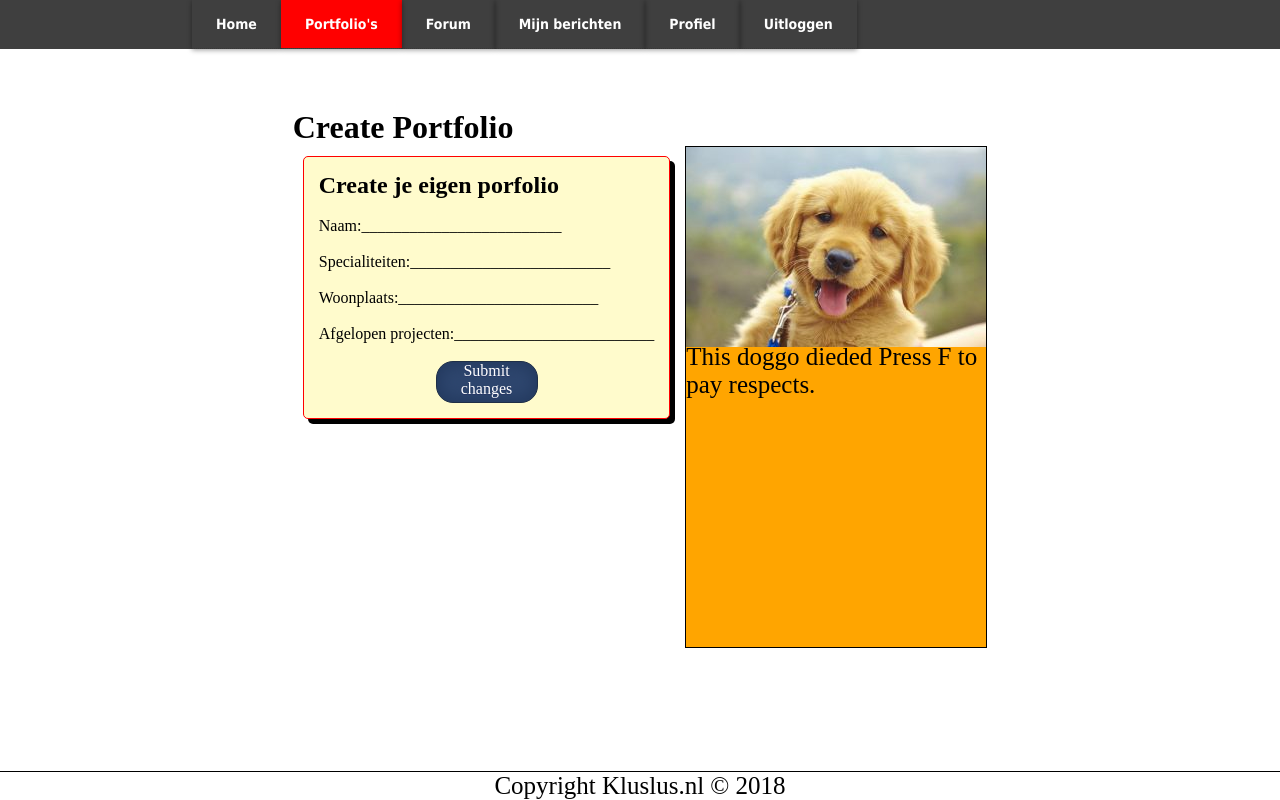
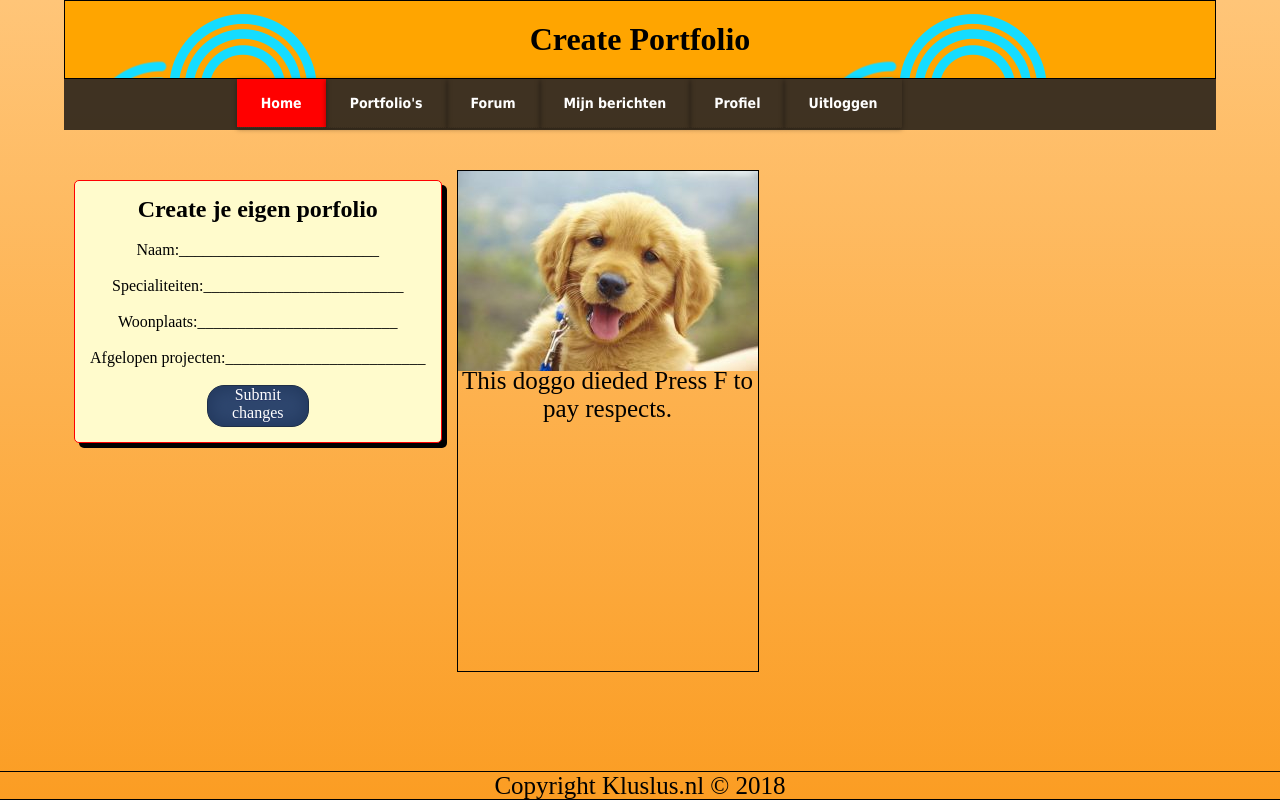
Before and after one commit to slvn99/Kluslus.nl, a PHP site: page /Portfoliocreate.html in a window 1280 px wide. Run offline with PHP 8.4, Linux system fonts and the light colour scheme.

Commit message:
Another footer fix
In porfolio en portfolio create gaat background nu ook mee

```diff
--- a/Website shit/Portfoliocreate.css
+++ b/Website shit/Portfoliocreate.css
@@ -4,17 +4,15 @@
 }
 
 
-header, section, footer, aside, article, nav{
-	display:block;
-}
-
+header, section, footer, aside, article, nav{display:block;}
 body{
-	text-align:center;
-	display: flex;
-	justify-content: center;
-	flex-direction: column;
-
+	height: auto !important;
+	height: 100%;
+	min-height: 100%;
 	width: 100%;
+	text-rendering: optimizeLegibility;
+	overflow: auto;
+	background: linear-gradient(to bottom, #ffc578 0%,#fb9d23 100%);
 }
 
 article{
@@ -22,12 +20,30 @@ article{
 }
 
 #wrapper{
-	display:flex;
-	flex:1;
-	margin: 20px auto;
-	text-align:left;
+	border-bottom: 1px solid black;
+	max-width: 100%;
+	margin: 0px 0px;
+	padding-left: 5%;
+	padding-right: 5%;
+	display: flex;
 	flex-direction: column;
-	max-width: 1000px;
+	flex: 1 1 auto;
+	background: linear-gradient(to bottom, #ffc578 0%,#fb9d23 100%);
+}
+body{
+	text-align:center;
+	display: flex;
+	justify-content: center;
+	flex-direction: column;
+	position: absolute;
+	width: 100%;
+}
+
+#top_header{
+	background:orange;
+	border:1px solid black;
+	padding: 20px;
+	background-image:url("Resources/logotransparant.png");
 }
 
 nav{
@@ -130,7 +146,7 @@ nav > ul > li > a:hover:not(.active){background-color:yellow;}
 
 #sidebar{
 	float:right;
-	background-color:orange;
+	background: linear-gradient(to bottom, #ffc578 0%,#fb9d23 100%);
 	border:solid black 1px;
 	margin-left: 5px;
 	width: 300px;
--- a/Website shit/Portfoliocreate.html
+++ b/Website shit/Portfoliocreate.html
@@ -7,21 +7,22 @@
     <link rel="stylesheet" href="Portfoliocreate.css">
 </HEAD>
 <BODY>
+	<DIV id="wrapper">
+	<HEADER ID="top_header">
+		<H1 name ="test">Create Portfolio</H1>
+	</HEADER>
+
 	<NAV>
 		<UL>
-			<LI><A href="#home">Home</A></LI>
-			<LI><A class="active" href="#portfolio">Portfolio's</A></LI>
+			<LI><A class="active" href="#home">Home</A></LI>
+			<LI><A href="#portfolio">Portfolio's</A></LI>
 			<LI><A href="#forum">Forum</A></LI>
 			<LI><A href="#mijn_berichten">Mijn berichten</A></LI>
 			<LI><A href="#profiel">Profiel</A></LI>
 			<LI><A href="#uitloggen">Uitloggen</A></LI>
 		</UL>
 	</NAV>
-<DIV id="wrapper">
-	<HEADER ID="top_header">
-		<H1 name ="test">Create Portfolio</H1>
 
-	</HEADER>
     <DIV ID="updatingnews">
 	<SECTION name = "mainsection">
 		<ARTICLE ID = "portfolio">
@@ -47,6 +48,6 @@
 	<FOOTER id="mainfooter">
 		Copyright Kluslus.nl © 2018
 	</FOOTER>
-</DIV>
+	</DIV>
 </BODY>
 </HTML>
--- a/Website shit/portfolio.html
+++ b/Website shit/portfolio.html
@@ -10,8 +10,6 @@
 	<DIV id="wrapper">
 	<HEADER ID="top_header">
 		<H1 name ="test">Mijn Portfolio</H1>
-
-
 	</HEADER>
 
 	<NAV>
```
Also changed, not shown: Website shit/portfolio.css (+3 -8 lines).
